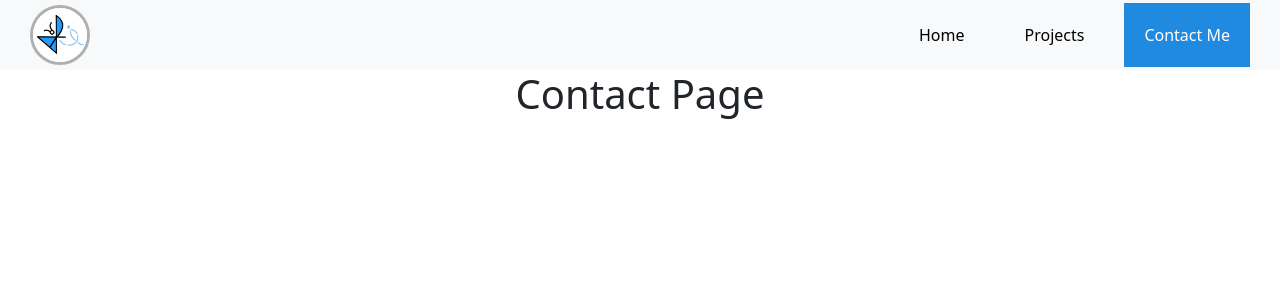
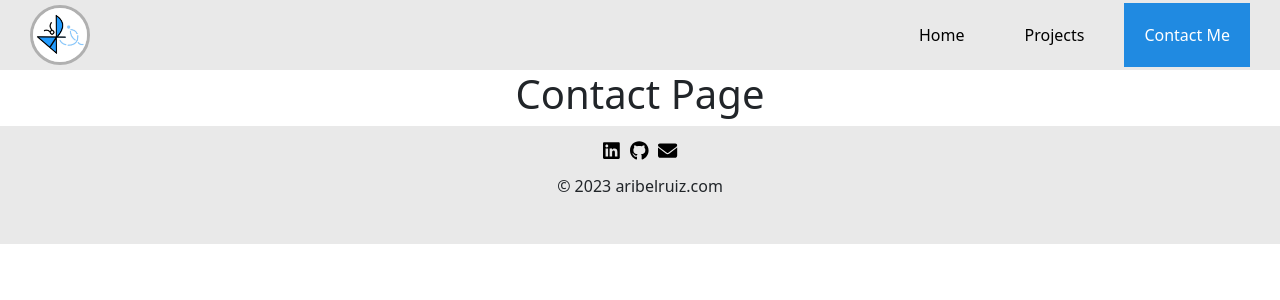
Before and after one commit to aribelruiz/WebPortfolio, a React (Create React App) app in the folder web-portfolio/: page /contact in a window 1280 px wide. Shown: the top 300 px of the page. Built offline with nearby package versions, Linux system fonts and the light colour scheme.

Commit message:
Added Footer

```diff
--- a/web-portfolio/package.json
+++ b/web-portfolio/package.json
@@ -3,6 +3,9 @@
   "version": "0.1.0",
   "private": true,
   "dependencies": {
+    "@fortawesome/fontawesome-svg-core": "^6.4.0",
+    "@fortawesome/free-solid-svg-icons": "^6.4.0",
+    "@fortawesome/react-fontawesome": "^0.2.0",
     "@testing-library/jest-dom": "^5.16.5",
     "@testing-library/react": "^13.4.0",
     "@testing-library/user-event": "^13.5.0",
--- a/web-portfolio/src/App.js
+++ b/web-portfolio/src/App.js
@@ -3,7 +3,7 @@ import 'bootstrap/dist/css/bootstrap.min.css';
 
 import { BrowserRouter as Router, Routes, Route } from 'react-router-dom';
 import Nav from './Components/Navigation/Nav'
-
+import Footer from './Components/Footer/Footer';
 
 import Home from './Pages/Home'
 import Projects from './Pages/Projects';
@@ -13,12 +13,13 @@ function App() {
   return (
     <div className="App">
       <Router>
-        <Nav></Nav>
+        <Nav/>
         <Routes>
           <Route exact path='/' element={<Home/>}/>
           <Route path='/projects' element={<Projects/>}/>
           <Route path='/contact' element={<Contact/>}/>
         </Routes>
+        <Footer/>
       </Router>
     </div>
   );
--- /dev/null
+++ b/web-portfolio/src/Components/Footer/Footer.css
@@ -0,0 +1,27 @@
+.footer {
+    background-color: #e9e9e9;
+    width: 100%;
+    height: fit-content;
+    display: flex;
+    flex-direction: column;
+    padding: 10px;
+}
+
+.footer-icons {
+    /* background-color: red; */
+    display: flex;
+    justify-content: center;
+}
+.footer-icon {
+    color: black;
+    margin: 5px;
+    font-size: larger;
+}
+.footer-icon:hover {
+    color: #208ae1;
+}
+
+.footer-copyright {
+    /* background-color: green; */
+    padding: 5px 15px 20px 15px;
+}
--- /dev/null
+++ b/web-portfolio/src/Components/Footer/Footer.js
@@ -0,0 +1,24 @@
+import React from 'react';
+import './Footer.css';
+import { FontAwesomeIcon } from '@fortawesome/react-fontawesome';
+
+const Footer = () => {
+    return (
+        <div className='footer'>
+            <div className='footer-icons'>
+                <a href='https://www.linkedin.com/in/aribel-ruiz/'>
+                  <FontAwesomeIcon className='footer-icon' icon={["fab", "linkedin"]}/>
+                </a>
+                <a href='https://github.com/aribelruiz'>
+                  <FontAwesomeIcon className='footer-icon' icon={["fab", "github"]}/>
+                </a>
+                <a href='https://github.com/aribelruiz'>
+                  <FontAwesomeIcon className='footer-icon' icon={["fas", "envelope"]}/>
+                </a>
+            </div>
+            <p className='footer-copyright'>&copy; 2023 aribelruiz.com</p>
+        </div>
+    );
+}
+
+export default Footer;
--- a/web-portfolio/src/Components/Navigation/Nav.css
+++ b/web-portfolio/src/Components/Navigation/Nav.css
@@ -1,4 +1,5 @@
 .navbar {
+    background-color: #e9e9e9;
     width: 100%;
     height: 70px;
     display: flex;
--- a/web-portfolio/src/Components/Navigation/Nav.js
+++ b/web-portfolio/src/Components/Navigation/Nav.js
@@ -15,7 +15,7 @@ const Nav = () => {
     }, [location])
 
     return (
-        <div className='navbar bg-light' id={expandNavbar? "open" : "close"}>
+        <div className='navbar' id={expandNavbar? "open" : "close"}>
             <div className='nav-header'>
                 <a class='navbar-brand' href='/'>
                     <img className='brand-img' src={logo} alt='aribel-logo'></img>
--- a/web-portfolio/src/index.js
+++ b/web-portfolio/src/index.js
@@ -2,6 +2,16 @@ import React from 'react';
 import ReactDOM from 'react-dom/client';
 import App from './App';
 import reportWebVitals from './reportWebVitals';
+
+// Imports for  Icons
+import { library } from '@fortawesome/fontawesome-svg-core'
+import { fab } from '@fortawesome/free-brands-svg-icons'
+
+import { faEnvelope } from '@fortawesome/free-solid-svg-icons';
+import { faGithub, faLinkedin} from '@fortawesome/free-brands-svg-icons'
+
+// Adding icons to global library
+library.add(fab, faEnvelope, faGithub, faLinkedin);
 
 const root = ReactDOM.createRoot(document.getElementById('root'));
 root.render(
```
Also changed, not shown: 1 other file (tests, documents, lock files or other folders).
